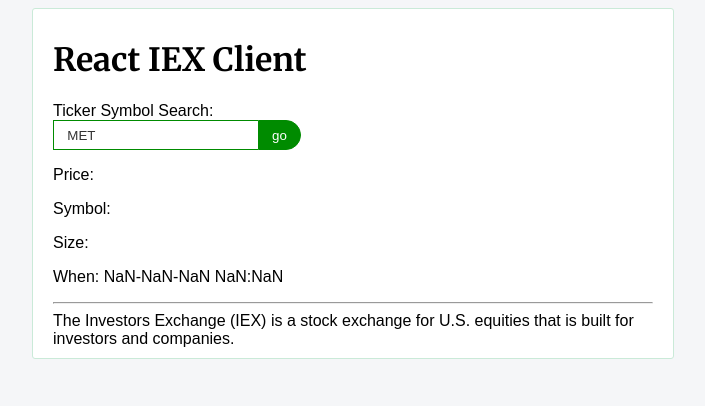
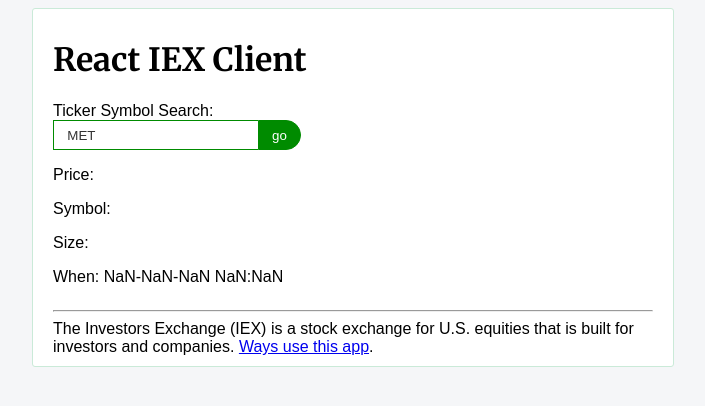
Before and after one commit to leorawe/react-exi, a React (Create React App) app: page / in a window 1280 px wide. Shown: the top 406 px of the page, without its empty margins (287-992 px from the left). Built offline with nearby package versions, Linux system fonts and the light colour scheme; no server answers.

Commit message:
ways to use app; more company data

```diff
--- a/src/App.js
+++ b/src/App.js
@@ -4,6 +4,7 @@ import styled from 'styled-components'
 
 import SearchBar from './components/SearchBar'
 import Table from './components/Table'
+import IexInfo from './components/IexInfo'
 import './App.css'
 
 require ('typeface-merriweather')
@@ -21,7 +22,7 @@ const NotFound = styled.div`
 `
 const NotFoundTerm = styled.div`
    font-style: italic;
-   color: #006400;
+   color: red;
    display: inline;
 `
 const Wrapper = styled.div`
@@ -32,6 +33,8 @@ const Wrapper = styled.div`
    border-radius: 3px;
    font-family: arial;
    background-color: #ffffff;
+   display: flex;
+   flex-direction: column;
    `
 
 // const axiosExi = axios.create({
@@ -55,7 +58,10 @@ class App extends Component {
               time: ''
             },
             companyInfo: {
-              description: ''
+              name: '',
+              description: '',
+              industry:'',
+              sector:''
             }
         }
         this.onSearchChange = this.onSearchChange.bind(this);
@@ -89,7 +95,7 @@ class App extends Component {
          .then(result => {
           this.setState({error:null});
           this.setState({table:true});
-          console.log(result.data[0])
+         // console.log(result.data[0])
           //   console.log(result, result.data[0].price, result.data[0].symbol, result.data[0].size)
             this.setState({
                   symbolData: {
@@ -132,10 +138,13 @@ class App extends Component {
    // console.log(symbol);
      axios.get(`https://api.iextrading.com/1.0/stock/${symbol}/company`)
           .then(result => {
-         // console.log(result.data);
+          console.log(result.data);
           this.setState({
             companyInfo: {
-              description: result.data.description
+              name: result.data.companyName,
+              description: result.data.description,
+              industry: result.data.industry,
+              sector: result.data.sector
                }
             })
           })
@@ -180,7 +189,7 @@ class App extends Component {
 
     //add loading? ternary
 
-    //reset after not found
+
 
   render() {
     let result;
@@ -209,7 +218,10 @@ class App extends Component {
             symbol = {symbolData.symbol}
             size = {symbolData.size}
             time = {symbolData.time}
+            coname = {companyInfo.name}
             description = {companyInfo.description}
+            sector = {companyInfo.sector}
+            industry = {companyInfo.industry}
           />
 
 
@@ -224,7 +236,7 @@ class App extends Component {
           onSubmit={this.onSearchSubmit}
         />
         {result}
-
+      <IexInfo />
       </Wrapper>
     )
   }
--- /dev/null
+++ b/src/components/IexInfo.js
@@ -0,0 +1,21 @@
+import React from 'react'
+import styled from 'styled-components'
+
+const About = styled.div`
+    margin-top: auto;
+    `
+const AboutMore = styled.div`
+    display: inline;
+    `
+const IexInfo = () => {
+  return (
+    <About>
+      <hr />
+        <div>The  Investors Exchange (IEX) is a stock exchange for U.S. equities that is built for investors and companies.
+        <AboutMore> <a href="#more">Ways use this app</a></AboutMore>.</div>
+
+    </About>
+  )
+}
+
+export default IexInfo
--- a/src/components/Table.js
+++ b/src/components/Table.js
@@ -7,16 +7,19 @@ const Table = (props) => {
   let des = props.description.length > 0 && <p>{props.description}</p>
   let time = new Date(props.time)
   let year = time.getFullYear();
-
+  let coname = props.coname.length > 0 && <p>Company Name: {props.coname}</p>
+  let sector = props.sector.length > 0 && <p>Sector: {props.sector}</p>
+  let industry = props.industry.length > 0 && <p>Industry: {props.industry}</p>
   return (
     <div>
         <p>Price: {props.price}</p>
         <p>Symbol: {props.symbol}</p>
         <p>Size: {props.size}</p>
         <p>When: {year}-{time.getMonth()+1}-{time.getDate()} {time.getHours()}:{time.getMinutes()}  </p>
+        {coname}
         {des}
-        <hr />
-        <div className="about">The  Investors Exchange (IEX) is a stock exchange for U.S. equities that is built for investors and companies.</div>
+        {sector}
+        {industry}
     </div>
   )
 }
```
